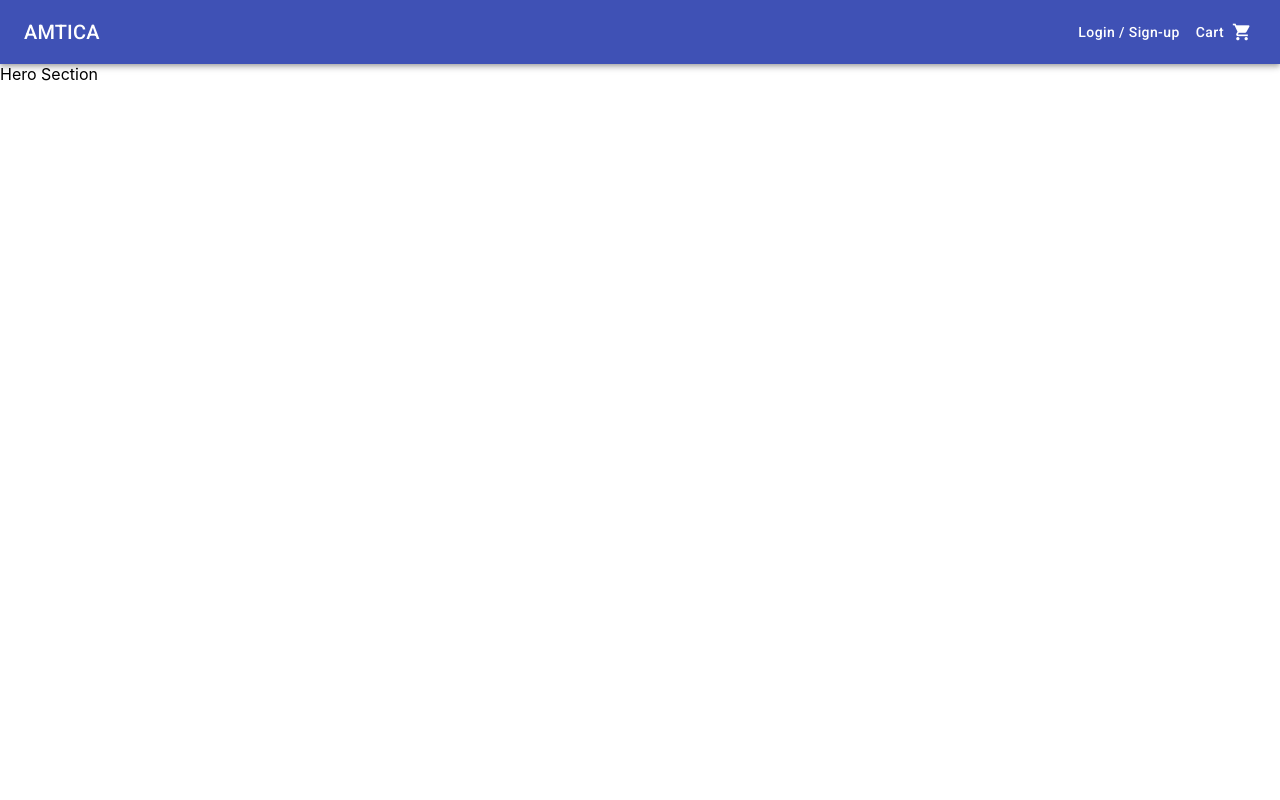
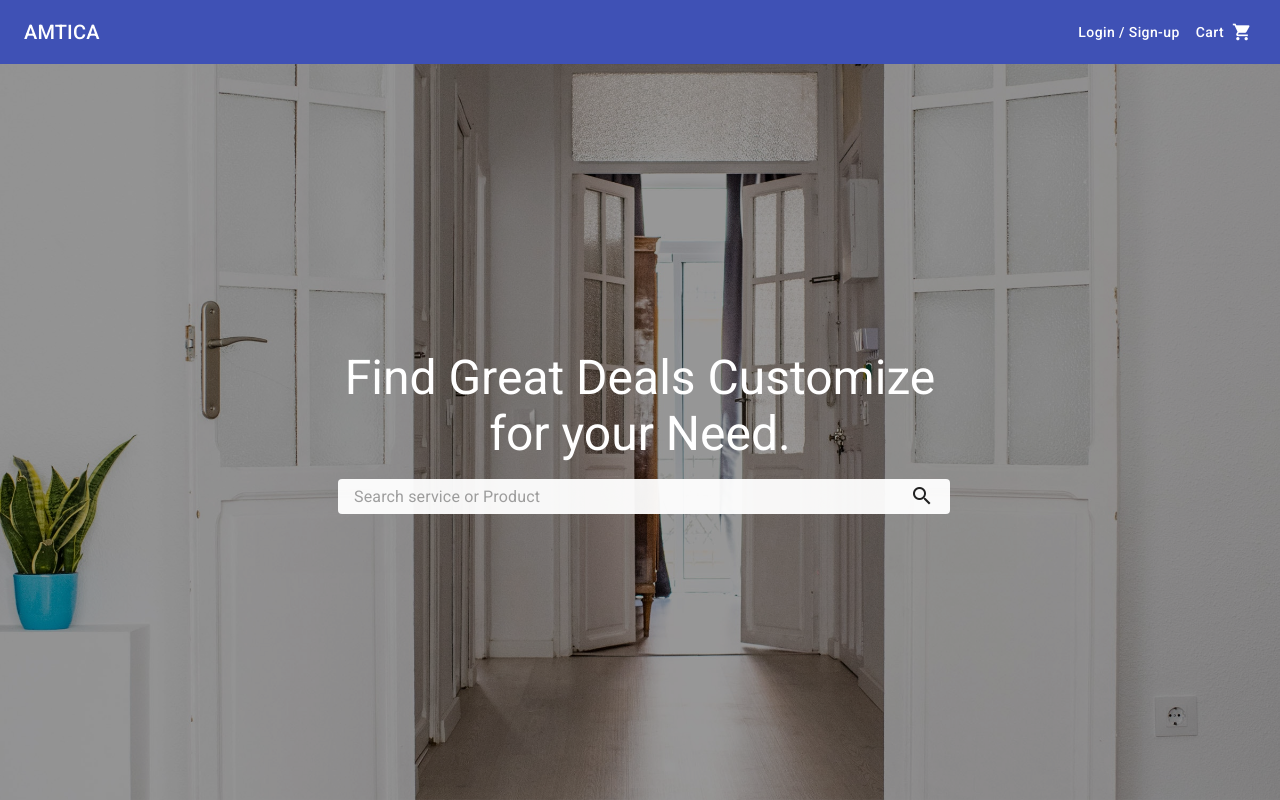
Before and after one commit to sadakchap/ecom-homepage-ui, a React (Create React App) app: page / in a window 1280 px wide. Built offline with nearby package versions, Linux system fonts and the light colour scheme.

Commit message:
designed Hero Section

```diff
--- a/src/App.js
+++ b/src/App.js
@@ -1,8 +1,10 @@
+import { CssBaseline } from "@material-ui/core";
 import Home from "./components/Home";
 
 function App() {
   return (
     <div className="App">
+      <CssBaseline />
       <Home />
     </div>
   );
--- a/src/components/Home/HeroSection.js
+++ b/src/components/Home/HeroSection.js
@@ -1,9 +1,63 @@
+import { Container, Grid, makeStyles, Typography } from "@material-ui/core";
+import bgImg from "../../assets/images/bg.jpg"
+import SearchBar from "./SearchBar";
+
+const useStyles = makeStyles((theme) => ({
+  root: {
+    flexGrow: 1,
+  },
+  gridContainer: {
+    position: "relative",
+    height: "calc(100vh - 64px)",
+    backgroundImage: `url(${bgImg})`,
+    backgroundAttachment: "fixed",
+    backgroundSize: "cover",
+    backgroundPosition: "center",
+    backgroundRepeat: "no-repeat",
+    zIndex: 1,
+    "&::before": {
+      position: "absolute",
+      content: '""',
+      width: "100%",
+      height: "100%",
+      top: 0,
+      left: 0,
+      backgroundColor: "rgb(0 0 0 / 40%)",
+      zIndex: -1
+    },
+  },
+  headerContainer: {
+    maxWidth: "700px",
+    "& h3": {
+      color: "#fff"
+    }
+  }
+}));
+
+
 const HeroSection = () => {
+
+    const classes = useStyles();
+
     return (
-        <div>
-            Hero Section
-        </div>
-    )
+      <div className={classes.root}>
+        <Grid
+          container
+          justify="center"
+          alignItems="center"
+          className={classes.gridContainer}
+        >
+          <Grid item>
+            <Container className={classes.headerContainer}>
+              <Typography variant="h3" component="h3" align="center" gutterBottom>
+                Find Great Deals Customize for your Need.
+              </Typography>
+              <SearchBar />
+            </Container>
+          </Grid>
+        </Grid>
+      </div>
+    );
 }
 
 export default HeroSection
--- /dev/null
+++ b/src/components/Home/SearchBar.js
@@ -0,0 +1,61 @@
+import { fade, InputBase, makeStyles } from "@material-ui/core";
+
+const useStyles = makeStyles((theme) => ({
+  search: {
+    position: "relative",
+    borderRadius: theme.shape.borderRadius,
+    backgroundColor: fade(theme.palette.common.white, 0.95),
+    "&:hover": {
+      backgroundColor: fade(theme.palette.common.white, 1),
+    },
+    marginRight: theme.spacing(2),
+    marginLeft: 0,
+    width: "100%",
+    [theme.breakpoints.up("sm")]: {
+      marginLeft: theme.spacing(3),
+      width: "auto",
+    },
+  },
+  searchIcon: {
+    padding: theme.spacing(0, 2),
+    height: "100%",
+    position: "absolute",
+    pointerEvents: "none",
+    display: "flex",
+    alignItems: "center",
+    justifyContent: "center",
+    right: 0,    top: 0,
+  },
+  inputRoot: {
+    color: "inherit",
+    width: "100%"
+  },
+  inputInput: {
+    padding: theme.spacing(1, 1,1, 2),
+    paddingRight: `calc(1em + ${theme.spacing(4)}px)`,
+    transition: theme.transitions.create("width"),
+    width: "100%"
+  },
+}));
+
+const SearchBar = () => {
+    const classes = useStyles();
+
+    return (
+      <div className={classes.search}>
+        <InputBase
+          placeholder="Search service or Product"
+          classes={{
+            root: classes.inputRoot,
+            input: classes.inputInput,
+          }}
+          inputProps={{ "aria-label": "search" }}
+        />
+        <div className={classes.searchIcon}>
+          <i class="material-icons">search</i>
+        </div>
+      </div>
+    );
+}
+
+export default SearchBar
```
Also changed, not shown: src/assets/images/bg.jpg (added).
